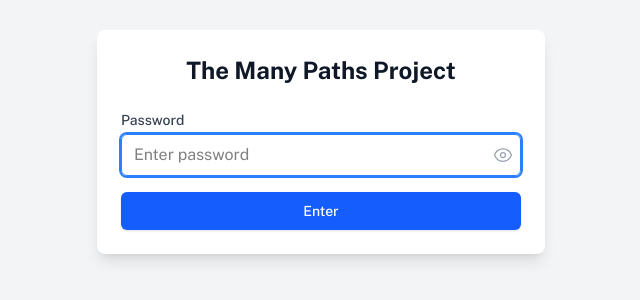
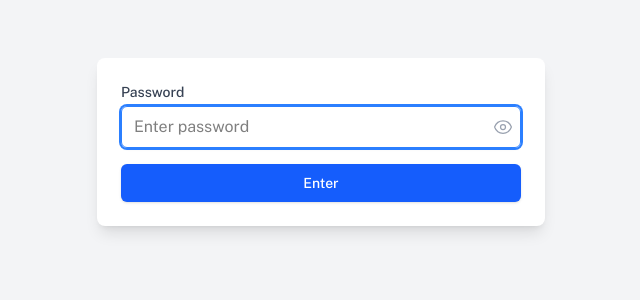
Before and after one commit to jeremyzilar/street-view, a Next.js app: page / in a window 1280 px wide. Shown: the part 258-558 px from the top of the page, without its empty margins (319-959 px from the left). Built offline with nearby package versions, Linux system fonts and the light colour scheme; no server answers.

Commit message:
remove project title

```diff
--- a/src/components/PasswordProtection.tsx
+++ b/src/components/PasswordProtection.tsx
@@ -42,9 +42,6 @@
   return (
     <div className="min-h-screen flex items-center justify-center bg-gray-100 dark:bg-gray-900">
       <div className="max-w-md w-full p-6 bg-white dark:bg-gray-800 rounded-lg shadow-lg">
-        <h1 className="text-2xl font-bold text-center text-gray-900 dark:text-white mb-6">
-          The Many Paths Project
-        </h1>
         <form onSubmit={handleSubmit} className="space-y-4">
           <div>
             <label
```
